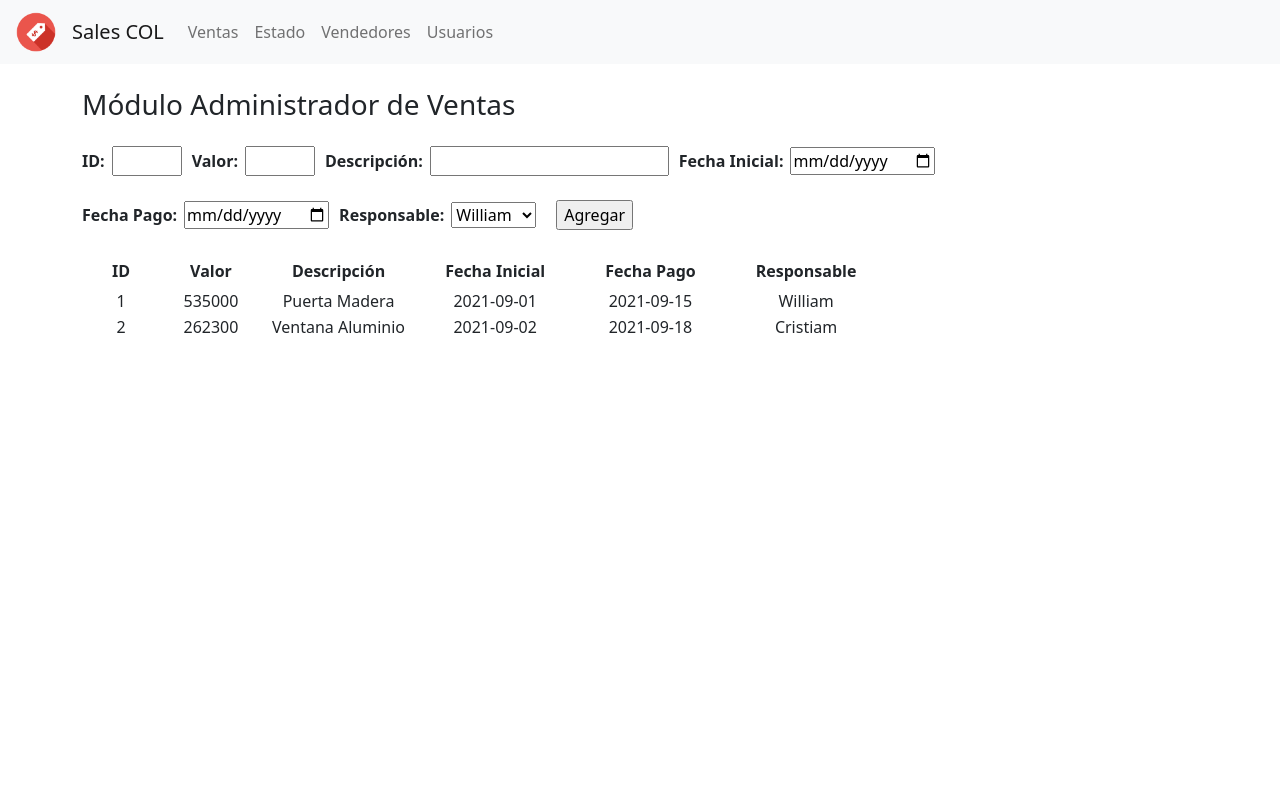
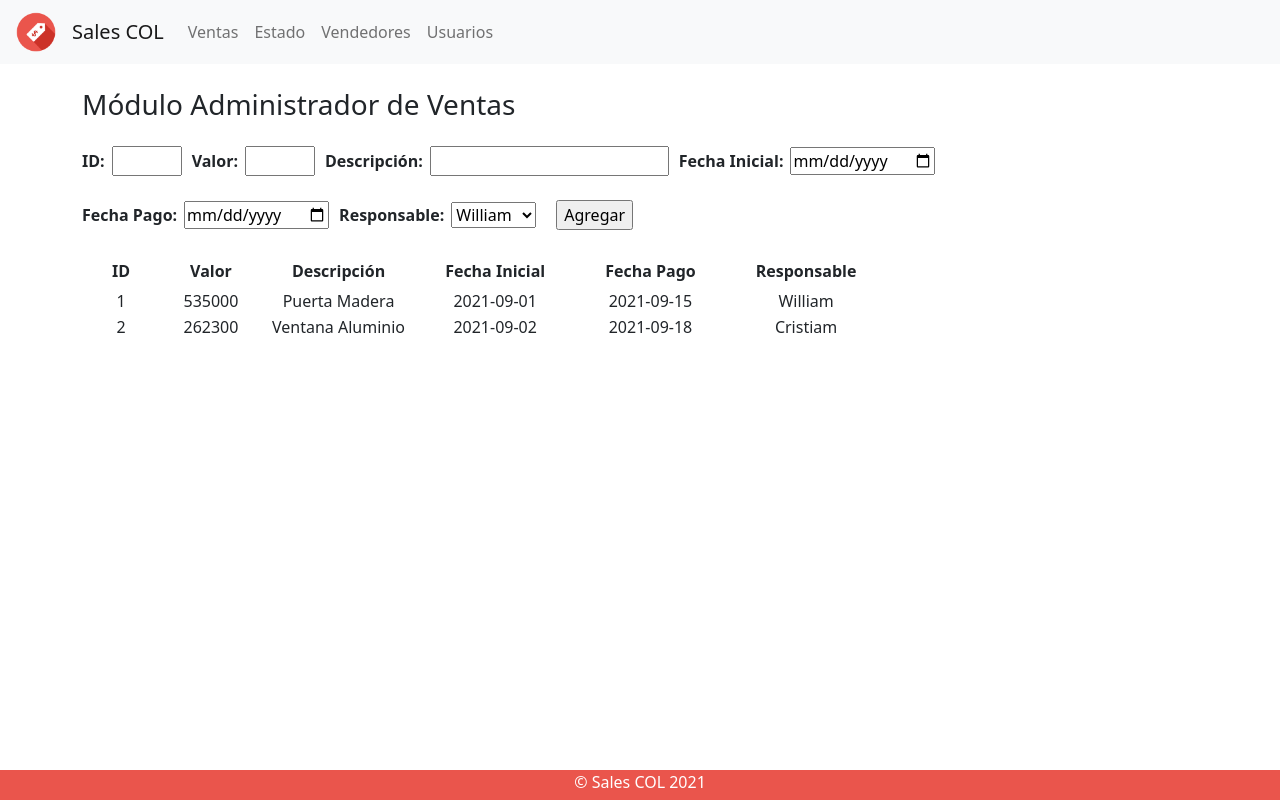
Before and after one commit to crixtiam/devops_team, a React (Create React App) app in the folder frontend/: page /ventas in a window 1280 px wide. Built offline with nearby package versions, Linux system fonts and the light colour scheme; data requests are answered from the project's data file.

Commit message:
Agregar Footer

```diff
--- a/frontend/src/App.js
+++ b/frontend/src/App.js
@@ -4,6 +4,7 @@
 import Navbar from "./Components/Navbar";
 import Index from "./Components/Index";
 import Ventas from "./Components/Ventas";
+import Footer from "./Components/Footer";
 
 function App() {
   const [ventas, setVentas] = useState([]);
@@ -34,6 +35,8 @@
         <Route path="/ventas">
           <Ventas ventas={ventas} />
         </Route>
+
+        <Footer />
       </Router>
     </div>
   );
--- /dev/null
+++ b/frontend/src/Components/Footer.jsx
@@ -0,0 +1,9 @@
+const Footer = () => {
+  return (
+    <footer>
+      <p>&copy; Sales COL {new Date().getFullYear()}</p>
+    </footer>
+  );
+};
+
+export default Footer;
--- a/frontend/src/styles/style.css
+++ b/frontend/src/styles/style.css
@@ -18,4 +18,16 @@
 input {
   margin-right: 10px;
 }
+
+footer {
+  text-align: center;
+  position: fixed;
+  left: 0px;
+  right: 0px;
+  bottom: 0px;
+  height: 30px;
+  width: 100%;
+  background: #ea554c;
+  color: #fff;
+}
 /*# sourceMappingURL=style.css.map */
--- a/frontend/src/styles/style.scss
+++ b/frontend/src/styles/style.scss
@@ -14,3 +14,14 @@
 input {
   margin-right: 10px;
 }
+footer {
+  text-align: center;
+  position: fixed;
+  left: 0px;
+  right: 0px;
+  bottom: 0px;
+  height: 30px;
+  width: 100%;
+  background: #ea554c;
+  color: #fff;
+}
```
Also changed, not shown: 1 other file (tests, documents, lock files or other folders).
